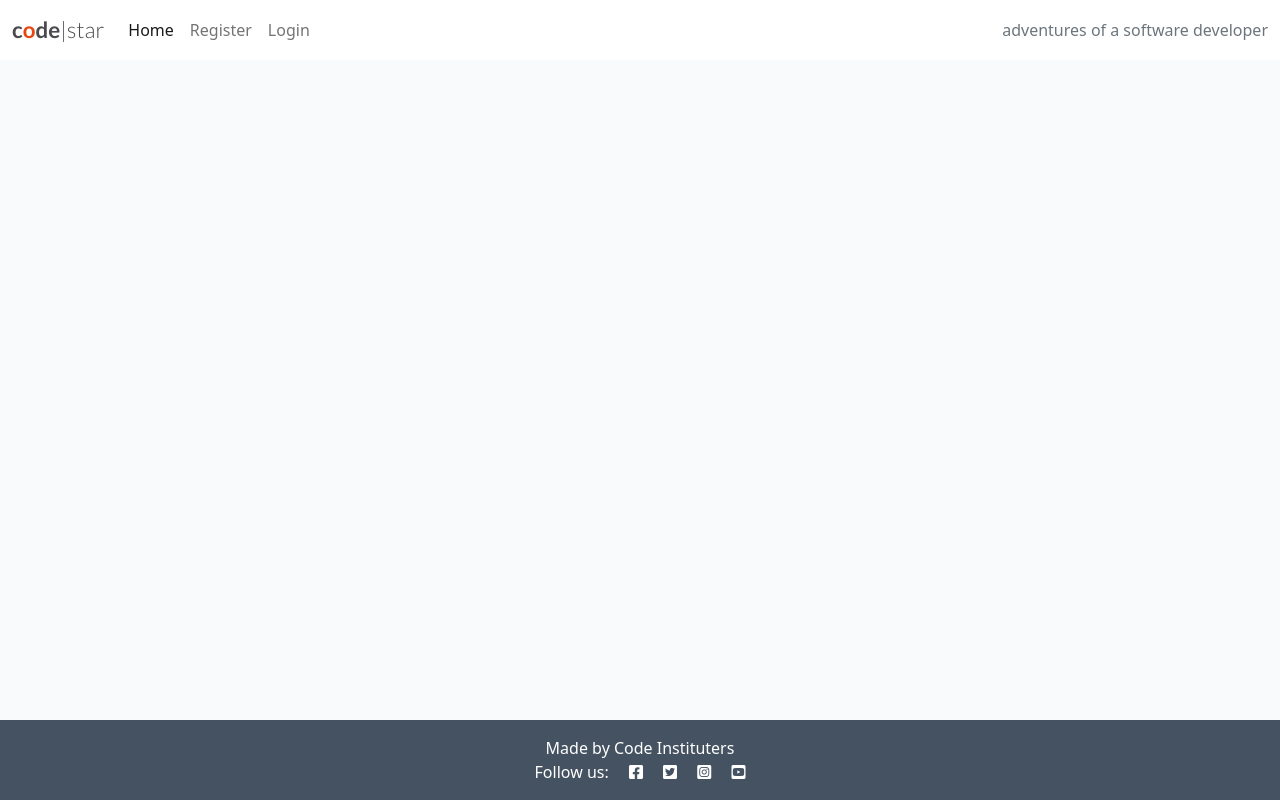
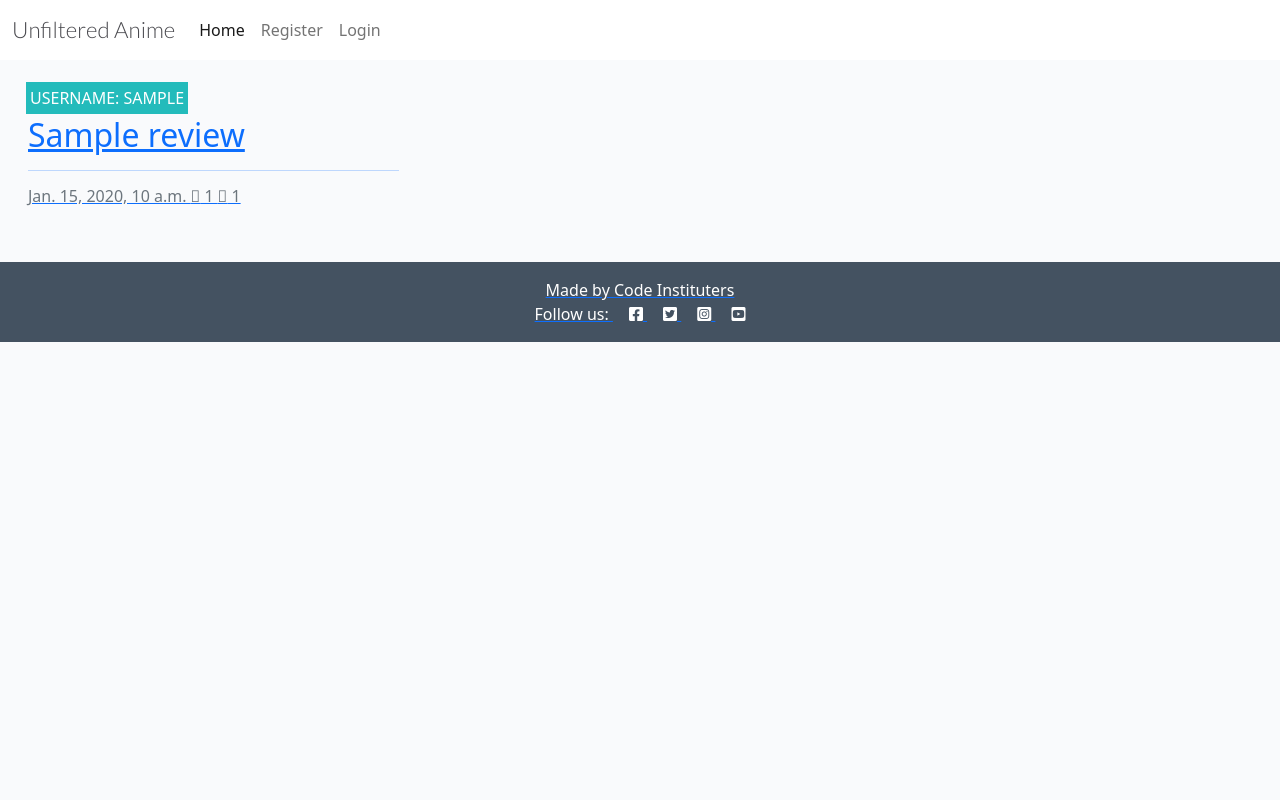
Before and after one commit to PritenMakwana44/unfiltered-anime, a Django app: page / in a window 1280 px wide. Run offline with Django 3.2, Linux system fonts and the light colour scheme; tables that the repository leaves empty hold one stand-in row (values such as "Sample post").

Commit message:
posts can be viewed on home screen html seems to be working

```diff
--- a/reviews/models.py
+++ b/reviews/models.py
@@ -7,7 +7,6 @@
     ('FILM', 'Film'),
     ('SHOW', 'Show')
 ]
-
 
 class Review(models.Model):
     review_id = models.AutoField(primary_key=True)
--- a/reviews/urls.py
+++ b/reviews/urls.py
@@ -3,5 +3,4 @@
 
 urlpatterns = [
   path('', views.ReviewList.as_view(), name='home')
-
 ]
--- a/reviews/views.py
+++ b/reviews/views.py
@@ -1,4 +1,4 @@
-from django.shortcuts import render
+from django.shortcuts import render, get_object_or_404
 from django.views import generic
 from .models import Review
 
--- a/static/css/style.css
+++ b/static/css/style.css
@@ -46,7 +46,7 @@
     background-color: #23BBBB;
 }
 
-.author {
+.username {
     color: white;
     margin: 4px;
     text-transform: uppercase;
@@ -140,3 +140,7 @@
     background: transparent;
     border: none;
 }
+
+.contain{
+  object-fit: contain;
+}
--- a/templates/base.html
+++ b/templates/base.html
@@ -4,7 +4,7 @@
 <html class="h-100">
 
 <head>
-    <title>CodeStar Blog</title>
+    <title>Unfiltered Anime</title>
 
     <link rel="preconnect" href="https://fonts.gstatic.com">
     <link href="https://fonts.googleapis.com/css2?family=Roboto:wght@300&display=swap" rel="stylesheet">
@@ -26,8 +26,7 @@
 
     <nav class="navbar navbar-expand-lg navbar-light bg-white">
         <div class="container-fluid">
-            <a class="navbar-brand" href="{% url 'home' %}"><span class="brand">c<span class="red-o">o</span>de<span
-                        class="thin">|star</span></span></span></a>
+            <a class="navbar-brand" href="{% url 'home' %}"><span class="brand"><span class="thin">Unfiltered Anime</span></span></span></a>
             <button class="navbar-toggler" type="button" data-bs-toggle="collapse" data-bs-target="#navbarText"
                 aria-controls="navbarText" aria-expanded="false" aria-label="Toggle navigation">
                 <span class="navbar-toggler-icon"></span>
@@ -50,9 +49,6 @@
                     </li>
                     {% endif %}
                 </ul>
-                <span class="navbar-text text-muted">
-                    adventures of a software developer
-                </span>
             </div>
         </div>
     </nav>
--- a/templates/index.html
+++ b/templates/index.html
@@ -8,11 +8,59 @@
         <!-- Blog Entries Column -->
         <div class="col-12 mt-3 left">
             <div class="row">
+            {% for review in review_list %}
+                <div class="col-md-4">
+                    <div class="card mb-4">
+                        <div class="card-body">
+                            <div class="image-container">
+                                {% if "placeholder" in review.featured_image.url %}
+                                {% load static %}
+                                <img class="card-img-top"
+                                    src="{% static 'default.jpg' %}">
+
+                                {% else %}
+                                <img class="card-img-top" src=" {{ review.featured_image.url }}">
+                                {% endif %}
+                                <div class="image-flash">
+                                    <p class="username">Username: {{ review.username }}</p>
+                                </div>
+                            </div>
+                            <a href="#" class="review-link">
+                                <h2 class="class-title">{{ review.title }}</h2>
+                                <p class="card-text"{{ review.description }}
+                            </a>
+                            <hr />
+                            <p class="card-text text-muted h6">{{ review.publish_date }} <i
+                                    class="fa-sharp fa-solid fa-thumbs-up"></i> {{ review.number_of_upvotes }} <i
+                                    class="fa-sharp fa-solid fa-thumbs-down"></i> {{ review.number_of_downvotes }} </p>
+
+                            </p>
+                        </div>
+                    </div>
+                </div>
+            {% if forloop.counter|divisibleby:3 %}
+            </div>
+            <div class="row'>
+            {% endif %}
+
+            {% endfor %}
 
             </div>
         </div>
     </div>
+    {% if is_paginated %}
+    <nav aria-label="Page navigation">
+        <ul class="pagination justify-content-center">
+            {% if page_obj.has_previous %}
+            <li><a href="?page={{ page_obj.previous_page_number }}" class="page-link">&laquo; PREV </a></li>
+            {% endif %}
+            {% if page_obj.has_next %}
+            <li><a href="?page={{ page_obj.next_page_number }}" class="page-link"> NEXT &raquo;</a></li>
 
+            {% endif %}
+        </ul>
+    </nav>
+    {% endif %}
 </div>
 
 {%endblock%}
--- a/unfiltered_anime/urls.py
+++ b/unfiltered_anime/urls.py
@@ -22,5 +22,4 @@
     path('admin/', admin.site.urls),
     path('summernote/', include('django_summernote.urls')),
     path('', include('reviews.urls'), name='reviews_urls')
-
 ]
```
Also changed, not shown: static/default.jpg (added).
